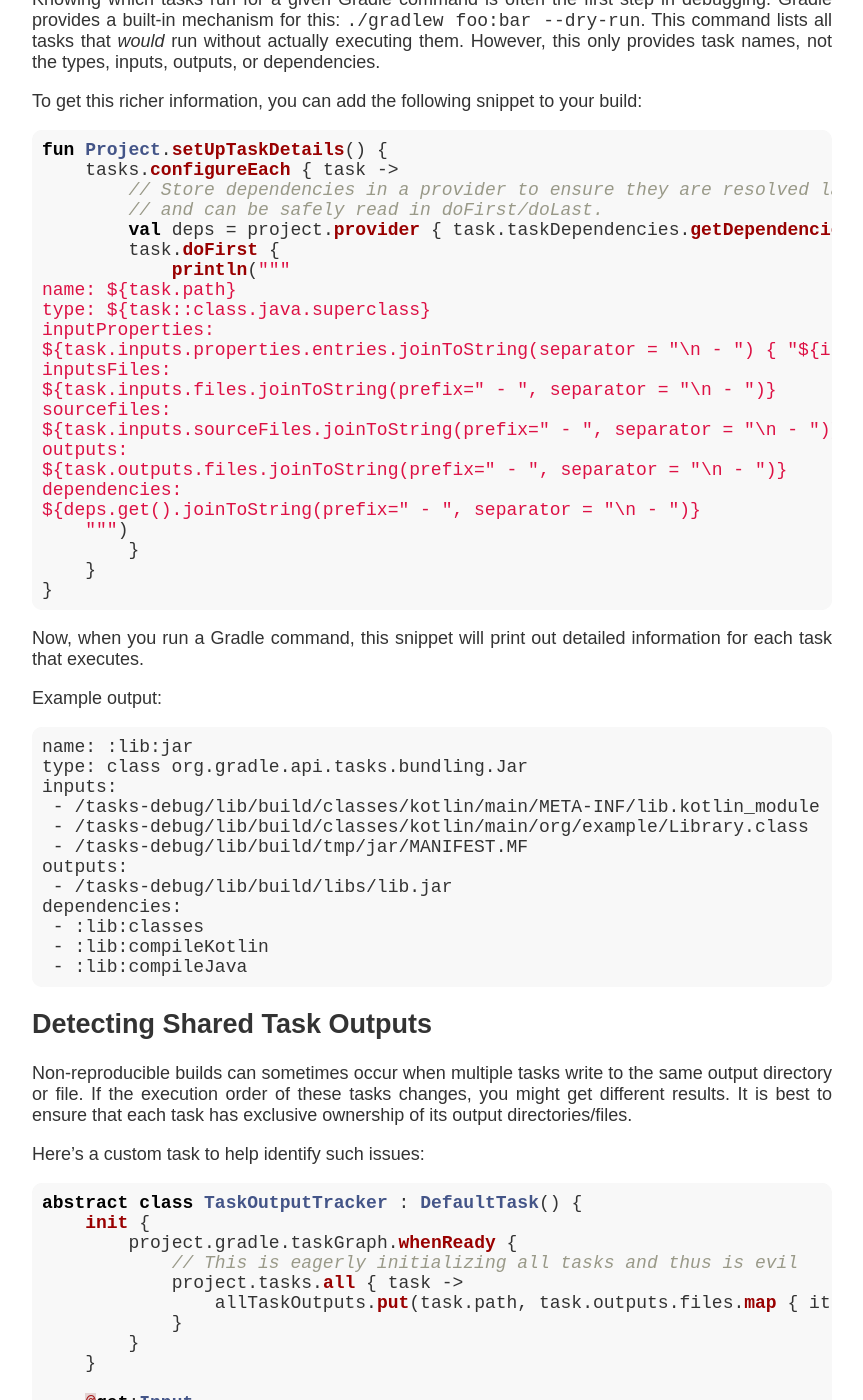
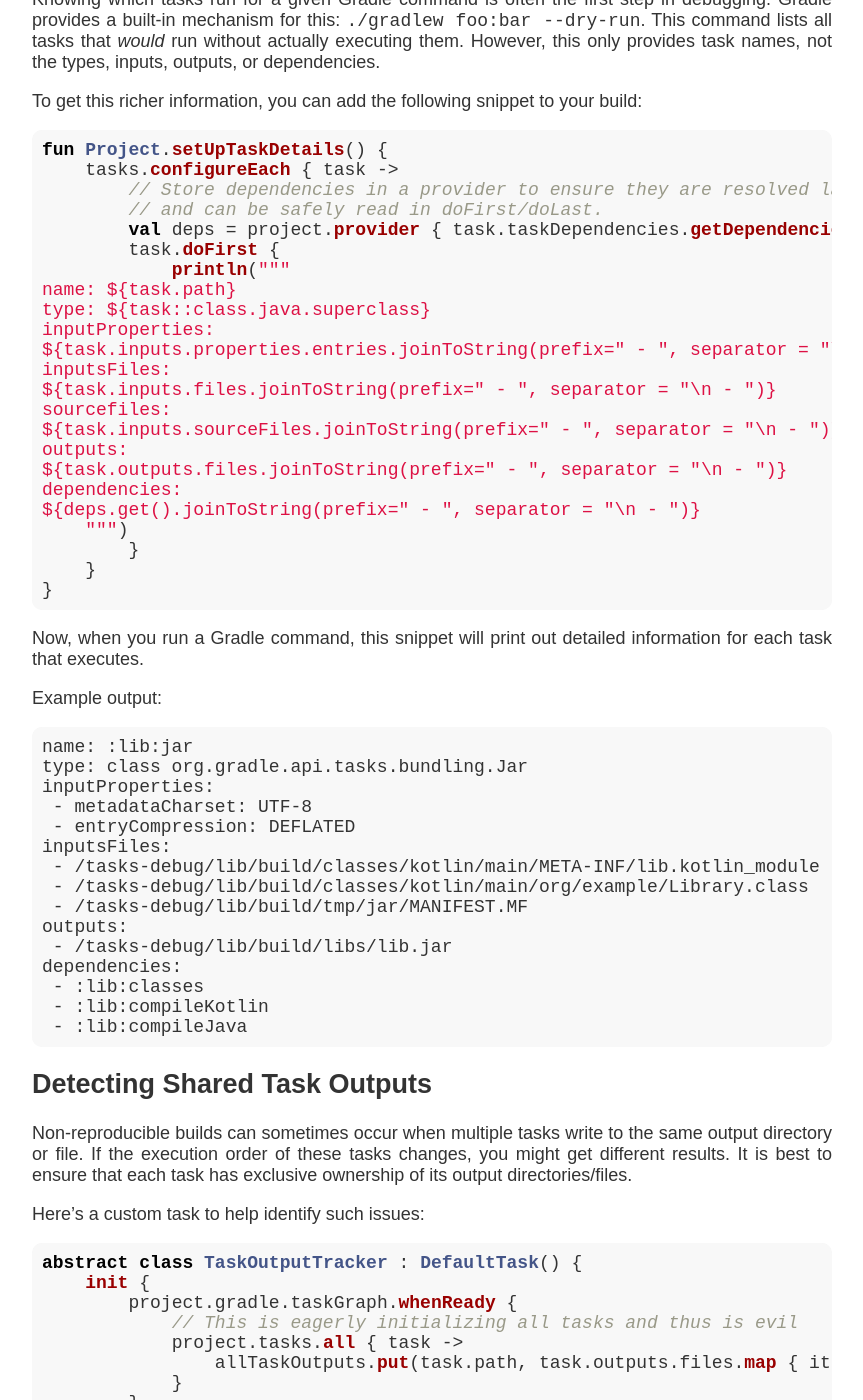
Before and after one commit to liutikas/liutikas.github.io, a Jekyll site: the page built from _posts/2025-05-01-Escape-Velocity.md, in a window 1280 px wide and 1400 px high, scrolled down 645 px. Shown: the whole window, without its empty margins (208-1071 px from the left). Built offline with Jekyll 4.4.1, drawn with Linux system fonts in a browser that asks for light colours.

Commit message:
Fix missing prefix and update output in `2025-05-01-Escape-Velocity.md`

````diff
--- a/_posts/2025-05-01-Escape-Velocity.md
+++ b/_posts/2025-05-01-Escape-Velocity.md
@@ -27,7 +27,7 @@
 name: ${task.path}
 type: ${task::class.java.superclass}
 inputProperties:
-${task.inputs.properties.entries.joinToString(separator = "\n - ") { "${it.key}: ${it.value}" }}
+${task.inputs.properties.entries.joinToString(prefix=" - ", separator = "\n - ") { "${it.key}: ${it.value}" }}
 inputsFiles:
 ${task.inputs.files.joinToString(prefix=" - ", separator = "\n - ")}
 sourcefiles:
@@ -49,7 +49,10 @@
 ```text
 name: :lib:jar
 type: class org.gradle.api.tasks.bundling.Jar
-inputs:
+inputProperties:
+ - metadataCharset: UTF-8
+ - entryCompression: DEFLATED
+inputsFiles:
  - /tasks-debug/lib/build/classes/kotlin/main/META-INF/lib.kotlin_module
  - /tasks-debug/lib/build/classes/kotlin/main/org/example/Library.class
  - /tasks-debug/lib/build/tmp/jar/MANIFEST.MF
````
